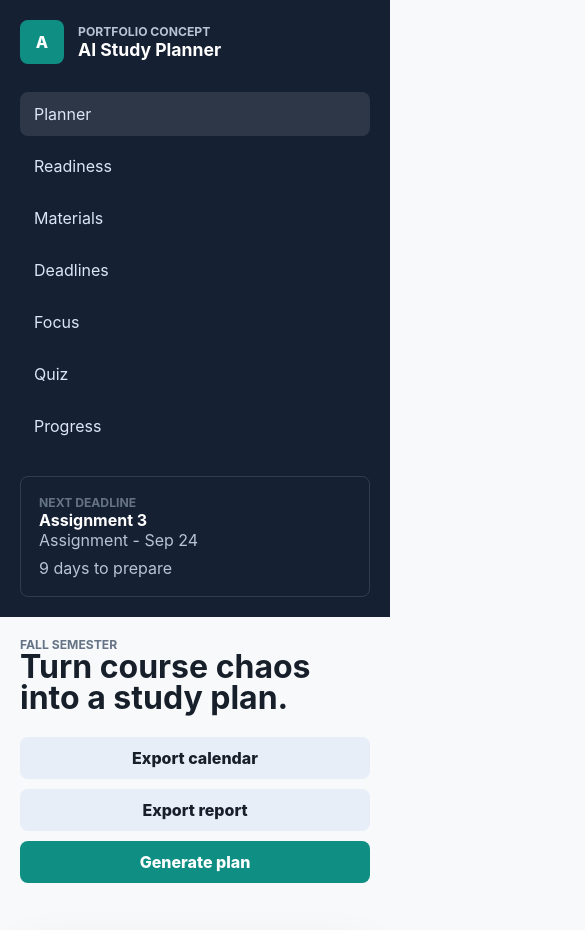
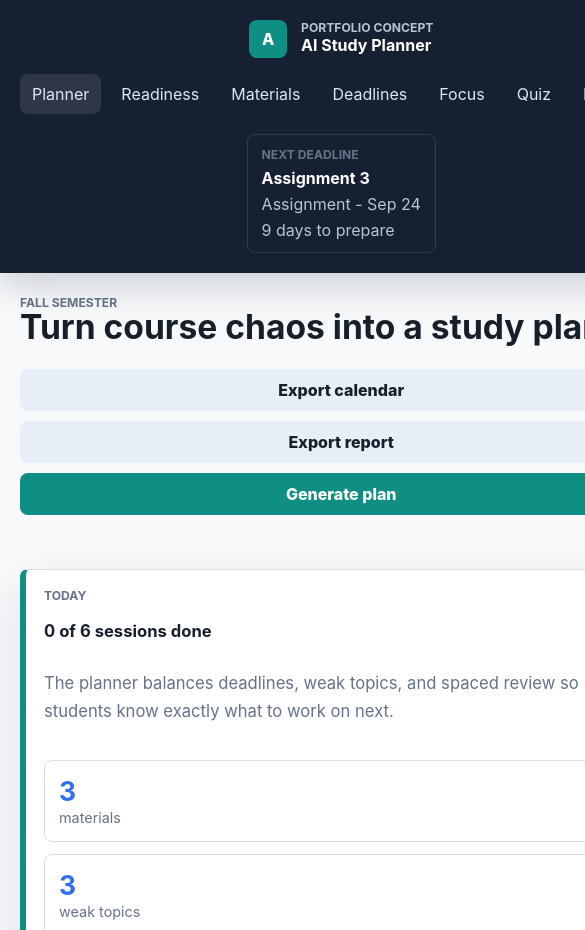
Before and after one commit to TimothyChristian23/ai-study-planner, a plain HTML site: page index.html in a window 390 px wide. Shown: the top 930 px of the page, 585 px wide, since content can reach past the window. Drawn offline with Linux system fonts and the light colour scheme.

Commit message:
Improve responsive mobile layout

```diff
--- a/styles.css
+++ b/styles.css
@@ -104,8 +104,8 @@
 h2 {
   max-width: 680px;
   margin-bottom: 0;
-  font-size: clamp(2rem, 3.6vw, 4.6rem);
-  line-height: 0.96;
+  font-size: 3.9rem;
+  line-height: 0.98;
 }
 
 h3 {
@@ -1265,7 +1265,54 @@
   }
 
   .sidebar {
-    position: static;
+    position: sticky;
+    top: 0;
+    z-index: 20;
+    display: grid;
+    grid-template-columns: minmax(220px, 1fr) minmax(0, 2fr);
+    align-items: center;
+    gap: 16px;
+    padding: 18px 24px;
+    box-shadow: 0 12px 35px rgba(10, 16, 28, 0.18);
+  }
+
+  .brand {
+    min-width: 0;
+  }
+
+  .nav-list {
+    display: flex;
+    gap: 8px;
+    overflow-x: auto;
+    padding-bottom: 4px;
+    scrollbar-width: thin;
+  }
+
+  .nav-list a {
+    flex: 0 0 auto;
+    white-space: nowrap;
+  }
+
+  .mini-panel {
+    grid-column: 1 / -1;
+    display: grid;
+    grid-template-columns: minmax(0, 1fr) auto auto;
+    align-items: center;
+    gap: 10px 18px;
+    margin-top: 0;
+    padding: 12px 14px;
+  }
+
+  .mini-panel .label {
+    grid-column: 1 / -1;
+  }
+
+  .mini-panel span + span {
+    margin-top: 0;
+  }
+
+  h2 {
+    font-size: 2.8rem;
   }
 
   .hero-grid,
@@ -1278,6 +1325,53 @@
   .workspace,
   .sidebar {
     padding: 20px;
+  }
+
+  .workspace {
+    padding-top: 22px;
+  }
+
+  .sidebar {
+    position: static;
+    display: flex;
+    gap: 16px;
+  }
+
+  .brand {
+    align-items: flex-start;
+  }
+
+  .brand-mark {
+    width: 38px;
+    height: 38px;
+  }
+
+  h1 {
+    font-size: 1rem;
+  }
+
+  h2 {
+    font-size: 2.1rem;
+    line-height: 1.04;
+  }
+
+  h3 {
+    font-size: 1.04rem;
+  }
+
+  .nav-list {
+    margin: 0 -20px;
+    padding: 0 20px 4px;
+  }
+
+  .nav-list a {
+    padding: 10px 12px;
+  }
+
+  .mini-panel {
+    display: grid;
+    grid-template-columns: 1fr;
+    gap: 6px;
   }
 
   .topbar,
@@ -1295,12 +1389,41 @@
 
   .topbar .primary-button,
   .topbar .secondary-button,
+  .upload-actions .secondary-button,
+  .deadline-actions button,
+  .suggestion-actions button,
+  .schedule-actions button,
+  .focus-actions button,
   .topbar-actions {
     width: 100%;
   }
 
+  .panel,
+  .intro-panel {
+    padding: 18px;
+  }
+
+  .intro-panel {
+    min-height: 0;
+    gap: 18px;
+  }
+
   .metric-row {
     display: grid;
+  }
+
+  .metric-row div {
+    min-width: 0;
+  }
+
+  .upload-drop {
+    align-items: flex-start;
+  }
+
+  .upload-drop span {
+    width: 44px;
+    height: 44px;
+    flex: 0 0 auto;
   }
 
   .file-list li,
@@ -1317,7 +1440,14 @@
   .upload-actions,
   .deadline-actions,
   .suggestion-actions,
-  .schedule-actions {
+  .schedule-actions,
+  .focus-actions {
     flex-direction: column;
   }
+
+  .answer-history-heading {
+    align-items: flex-start;
+    flex-direction: column;
+    gap: 4px;
+  }
 }
```
Also changed, not shown: docs/roadmap.md (+4 -4 lines), README.md.
